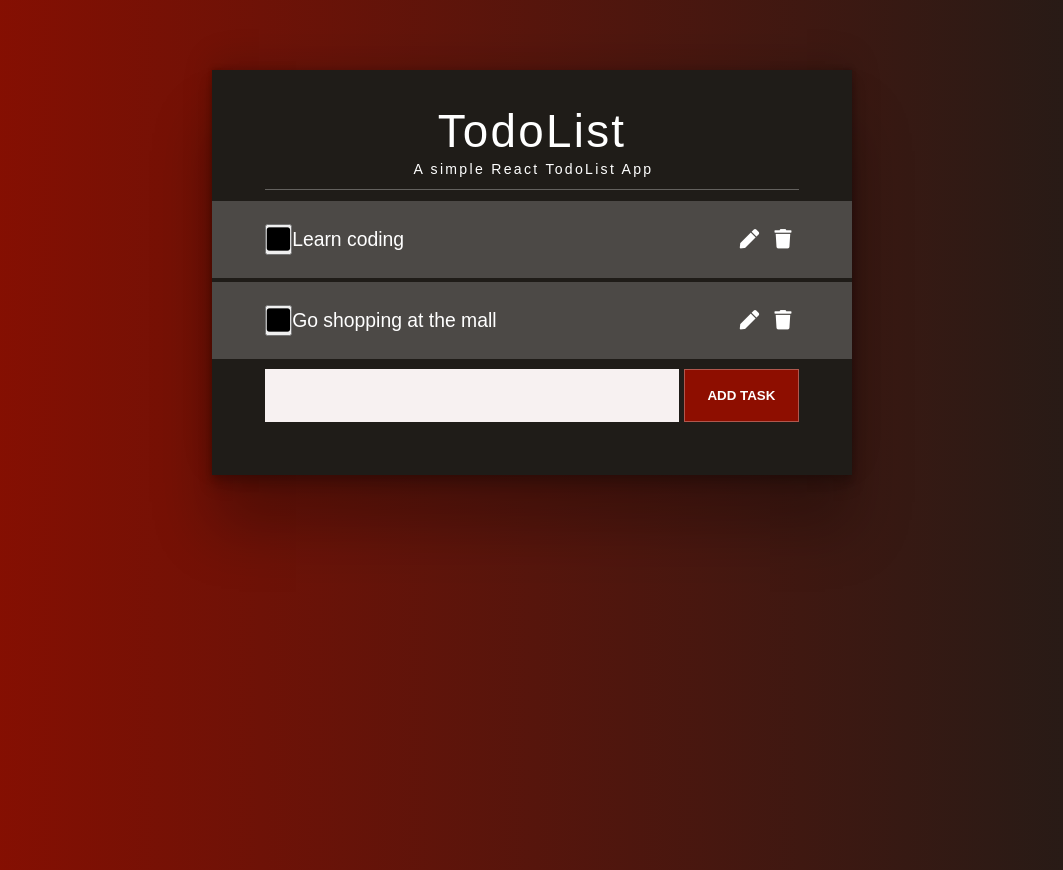
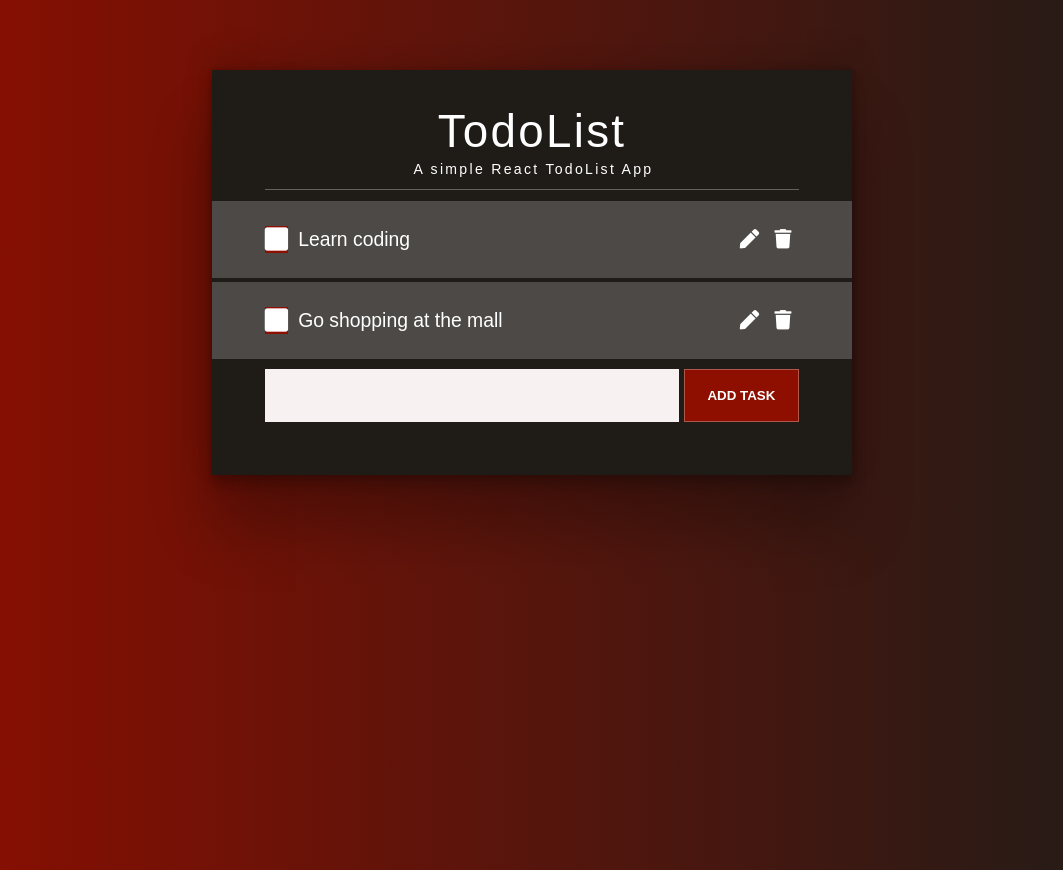
Before and after one commit to JohnMwendwa/todolist, a React (Create React App) app: page / in a window 1280 px wide. Shown: the whole page, without its empty margins (108-1171 px from the left). Built offline with nearby package versions, Linux system fonts and the light colour scheme; the HTML template or start-up script is replaced by a standard one.

Commit message:
style toggle complete button

```diff
--- a/src/components/Todo.css
+++ b/src/components/Todo.css
@@ -10,6 +10,18 @@
     position: relative;
     transition: opacity 500ms ease-in-out;
   }
+
+  .Todo-toggle-btn{
+    margin-right: 10px;
+    border: none;
+    outline: none;
+  }
+
+.Todo-toggle-btn i{
+color:  #fff;
+background:#8e0e00 ;
+
+}
 
 .Todo-buttons {
     flex-shrink: 0;
@@ -26,3 +38,7 @@
     cursor: pointer;
     color: #fff;
   }
+
+  .Todo-task.completed{
+   text-decoration: line-through 2px black;
+  }
```
